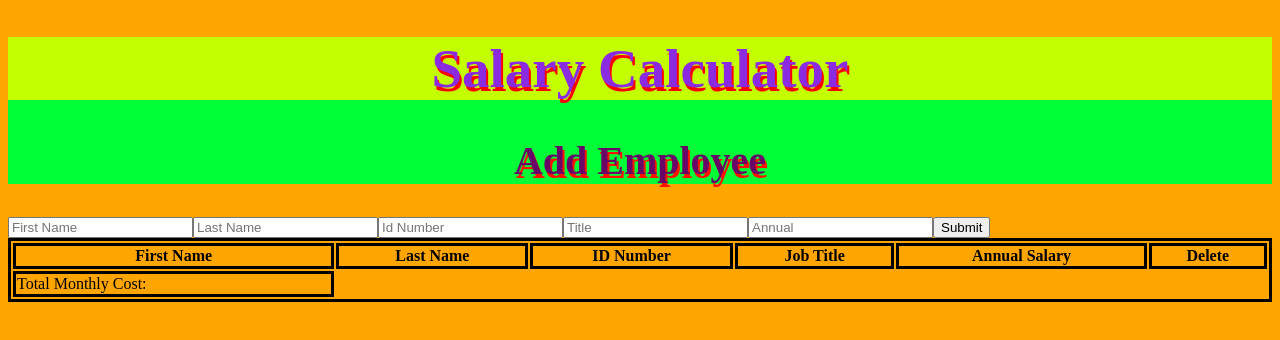
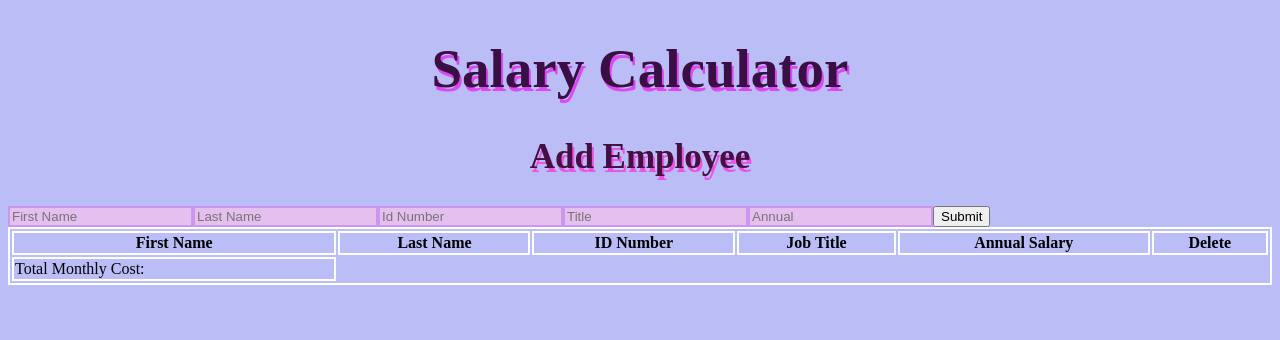
Before and after one commit to Fatuma2117/weekend-jquery-salary-calculator., a plain HTML site: page index.html in a window 1280 px wide. Drawn offline with Linux system fonts and the light colour scheme.

Commit message:
added more css

```diff
--- a/index.html
+++ b/index.html
@@ -29,11 +29,11 @@
       </tr>
     </thead>
     <tbody class="tableBody">
-      <input id="firstNameInput" placeholder="First Name"></input>
-      <input id="lastNameInput" placeholder="Last Name"></input>
-      <input id="idInput" placeholder="Id Number"></input>
-      <input id="titleInput" placeholder="Title"></input>
-      <input id="annualInput" placeholder="Annual"></input>
+      <input class = "tableInputs"id="firstNameInput" placeholder="First Name"></input>
+      <input class = "tableInputs" id="lastNameInput" placeholder="Last Name"></input>
+      <input class = "tableInputs"id="idInput" placeholder="Id Number"></input>
+      <input class = "tableInputs"id="titleInput" placeholder="Title"></input>
+      <input class = "tableInputs"id="annualInput" placeholder="Annual"></input>
       <button id="submitEmployee"> Submit </button>
       <!-- <td><button id="deleteButton"> Delete </button></td> -->
     </tbody>
--- a/salary.js
+++ b/salary.js
@@ -48,7 +48,6 @@ function addNewEmployee() {
     calculateTotalMonthly();
     // addDeleteButton();
     // $('#deleteButton').on('click','.tableBody',addDeleteButton)
-
 }
 
 function calculateTotalMonthly() {
@@ -70,9 +69,8 @@ outPut.append(Number(monthlyTotal))
 console.log(monthlyTotal)
 
 }
-
 function addDeleteButton(){
-console.log('delete button connected to functions?')
+// console.log('delete button connected to functions?')
 $(this).remove()
 
 }
--- a/style.css
+++ b/style.css
@@ -1,42 +1,37 @@
-header{
-background-color: #00ff37;
 
-
+body{
+background-color: #bbbdf7;
+border: rgb(236, 18, 18);
 }
-body{
-background-color: orange;
-
-
-
-}
-
-
-
 
 h1{
     text-align: center;
-    color: blueviolet;
-    text-shadow: 2px 4px #ff0000;
+    color: rgb(58, 15, 68);
+    text-shadow: 2px 4px #dd47f4;
     font-size: 55px;
-    background-color: rgb(195, 255, 0);
-
-
 }
 h2{
     text-align: center;
-    color: rgb(103, 6, 103);
-    text-shadow: 2px 4px #ff1100;
-    font-size: 40px;
+    color:  rgb(68, 15, 65);
+    text-shadow: 2px 4px #ec53e4;
+    font-size: 35px;
 }
 
 .tableBody{
-    background-color: aqua;
+    background-color: rgb(220, 195, 233);
+    font-size: 20px;
 }
 
-
 table, th, td{
-    border: 3px solid;
+    border: 2px solid white;
   }
   table {
     width: 100%;
   }
+
+.tableInputs{
+border:rgb(202, 150, 239) 2px solid ;
+ background-color:rgb(229, 191, 238);
+width: auto;
+
+}
```
